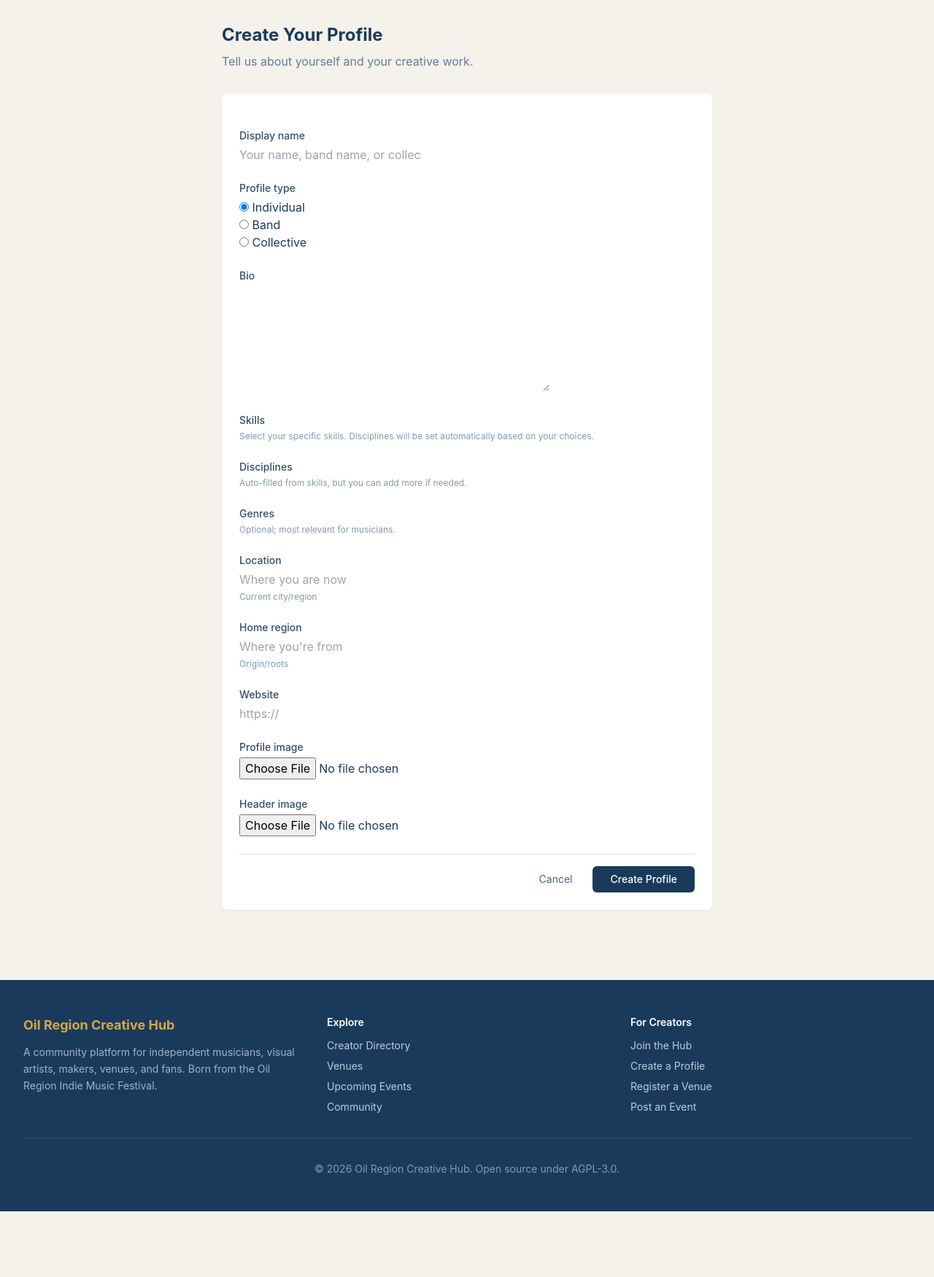
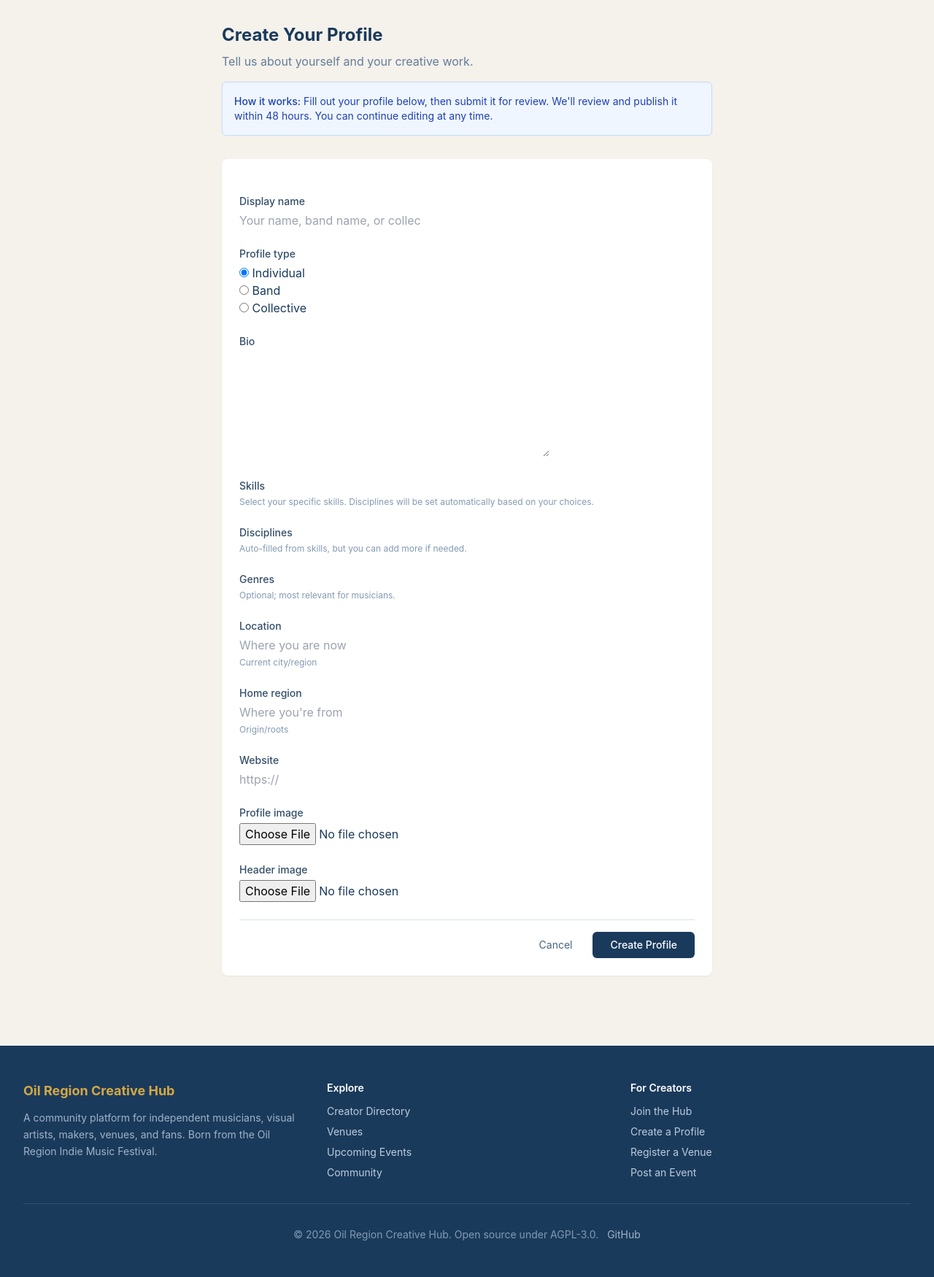
Before and after one commit to jwincek/oilregionindie.com, a Django app: page /creators/setup/ in a window 1280 px wide. Shown: the part 64-1814 px from the top of the page at 73% size. Before the commit the page ends 1724 px from the top, so only its background shows below. Run offline with Django 5.2, Linux system fonts and the light colour scheme; the visitor is signed in with stand-in values (Sample User, id 1); data that the repository does not hold is empty; parts of the project's set-up code (start-up, migrations or seed data) failed here and were passed over; some libraries are stand-ins or nearby versions.

Commit message:
Post-signup messaging and footer GitHub link

```diff
--- a/templates/creators/setup.html
+++ b/templates/creators/setup.html
@@ -5,7 +5,15 @@
 {% block content %}
 <div class="max-w-2xl mx-auto">
     <h1 class="text-2xl font-display font-bold text-ink-800 mb-2">Create Your Profile</h1>
-    <p class="text-ink-500 mb-8">Tell us about yourself and your creative work.</p>
+    <p class="text-ink-500 mb-4">Tell us about yourself and your creative work.</p>
+
+    <div class="mb-8 p-4 rounded-md bg-blue-50 border border-blue-200">
+        <p class="text-sm text-blue-800">
+            <span class="font-medium">How it works:</span>
+            Fill out your profile below, then submit it for review. We'll review and publish it within 48 hours.
+            You can continue editing at any time.
+        </p>
+    </div>
 
     <form method="post" enctype="multipart/form-data" class="bg-white rounded-lg shadow-sm p-6 space-y-6">
         {% csrf_token %}
--- a/templates/includes/footer.html
+++ b/templates/includes/footer.html
@@ -28,7 +28,10 @@
             </div>
         </div>
         <div class="border-t border-ink-700 mt-8 pt-8 text-center text-sm text-ink-400">
-            <p>&copy; {% now "Y" %} {{ SITE_NAME }}. Open source under AGPL-3.0.</p>
+            <p>
+                &copy; {% now "Y" %} {{ SITE_NAME }}. Open source under AGPL-3.0.
+                <a href="https://github.com/jeromewincek/oilregion-hub" class="text-ink-300 hover:text-brand-300 transition ml-2">GitHub</a>
+            </p>
         </div>
     </div>
 </footer>
```
